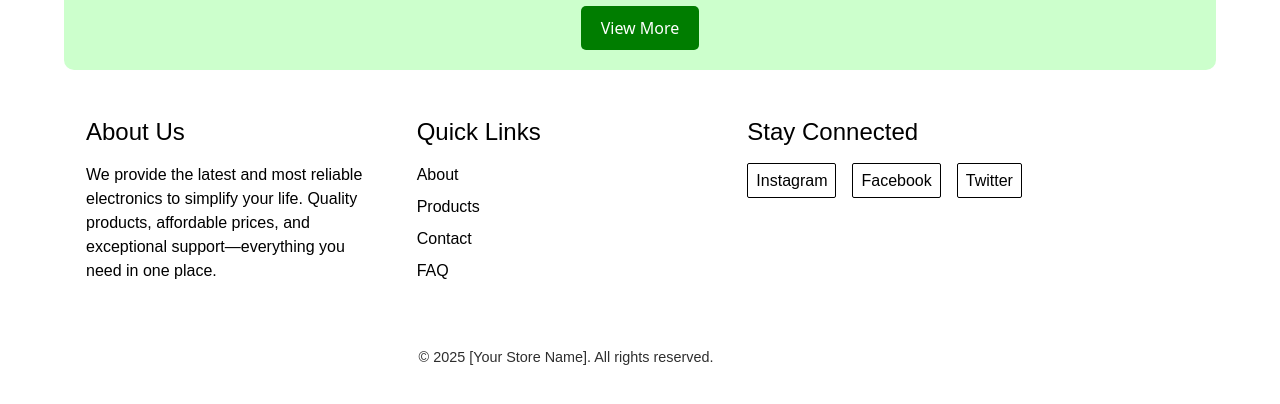
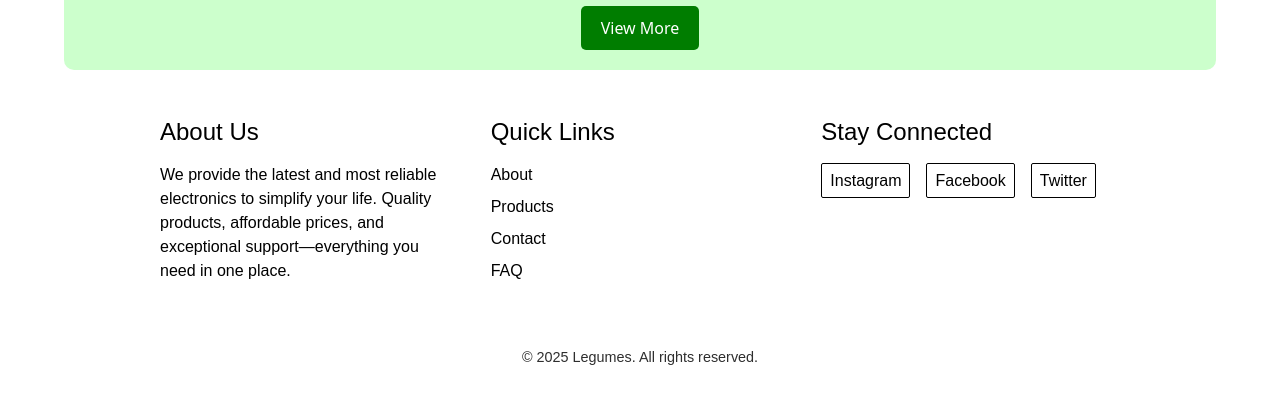
Before and after one commit to Nithish211204/Project1_Ecom, a React (Vite) app in the folder Project1_Ecom copy/frontend/: page / in a window 1280 px wide. Shown: the part 1204-1608 px from the top of the page. Built offline with nearby package versions, Linux system fonts and the light colour scheme.

Commit message:
17/01/9.23

```diff
--- a/Project1_Ecom copy/frontend/src/components/AdminProducts/AdminDashBoard.jsx
+++ b/Project1_Ecom copy/frontend/src/components/AdminProducts/AdminDashBoard.jsx
@@ -1,5 +1,4 @@
 import React from 'react';
-import { Link } from 'react-router-dom';
 import { useNavigate } from 'react-router-dom';
 const AdminDashboard = () => {
   const navigate = useNavigate();
@@ -11,6 +10,9 @@ const goToAdd = () => {
   navigate("/add");
 
 };
+const goToVendor = () => {
+  navigate("/vendor");
+};
   // console.log(token);
   return (
     <nav >
@@ -21,8 +23,10 @@ const goToAdd = () => {
         <button  onClick={goToAdd}>
                 Add Product
             </button>
-        {/* <li><Link to="/add">Add Products</Link></li>
-        <li><Link to="/delete">Delete Product</Link></li> */}
+        <button  onClick={goToDelete}>
+            Delete Product
+        </button>
+
       </ul>
     </nav>
   );
--- a/Project1_Ecom copy/frontend/src/components/Footer.jsx
+++ b/Project1_Ecom copy/frontend/src/components/Footer.jsx
@@ -3,7 +3,7 @@ import "./Footer.css";
 
 const Footer = () => {
   return (
-    <footer className="footer">
+    <footer className="footer m-auto" >
       <div className="footer-container">
         <div className="footer-section">
           <h3 className="footer-title">About Us</h3>
@@ -30,7 +30,7 @@ const Footer = () => {
         </div>
       </div>
       <div className="footer-bottom">
-        <p className="footer-bottom-text">© 2025 [Your Store Name]. All rights reserved.</p>
+        <p className="footer-bottom-text">© 2025 Legumes. All rights reserved.</p>
       </div>
     </footer>
   );
--- a/Project1_Ecom copy/frontend/src/components/Navbar_Customer.jsx
+++ b/Project1_Ecom copy/frontend/src/components/Navbar_Customer.jsx
@@ -48,12 +48,3 @@ const Navbar = () => {
 };
 
 export default Navbar;
-
-
-
-
-
-const handleLogout = () => {
-  localStorage.removeItem("authToken");
-  location.reload()
-};
```
Also changed, not shown: Project1_Ecom copy/frontend/src/components/Home.jsx (deleted, +0 -21 lines).
